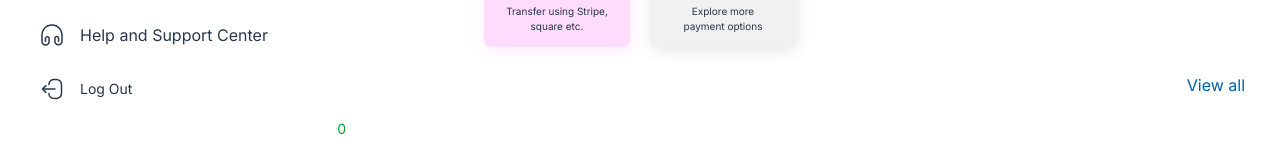
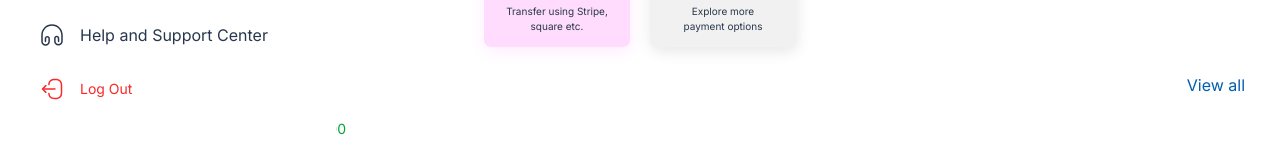
Before and after one commit to Maxwell011/moni-finance, a Next.js app: page /send in a window 1280 px wide. Both pictures are taken after a click on the picture 44 px from the left and 44 px from the top of the page. Shown: the part 321-486 px from the top of the page. Built offline with nearby package versions, Linux system fonts and the light colour scheme.

Commit message:
Update logout button color

```diff
--- a/src/app/svg/Hamburger.tsx
+++ b/src/app/svg/Hamburger.tsx
@@ -116,7 +116,7 @@ function HamburgerButton() {
                   priority
                 />
                 <Link href=''>
-                  <li className='p-4 text-[#28374B] text-sm'>Log Out</li>
+                  <li className='p-4 text-[#F82828] text-sm '>Log Out</li>
                 </Link>
               </div>
             </ul>
```
Also changed, not shown: public/logout.svg.
